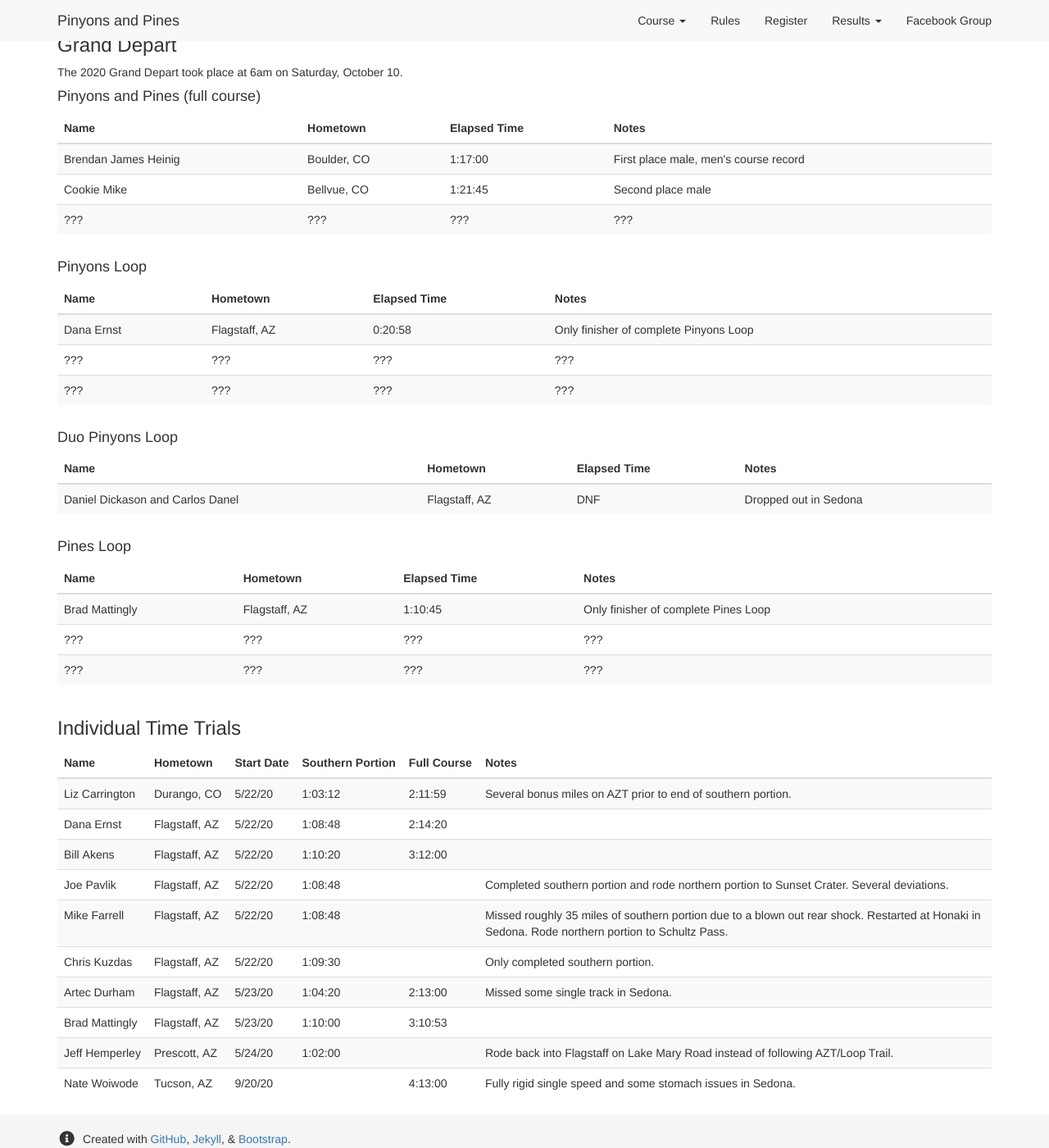
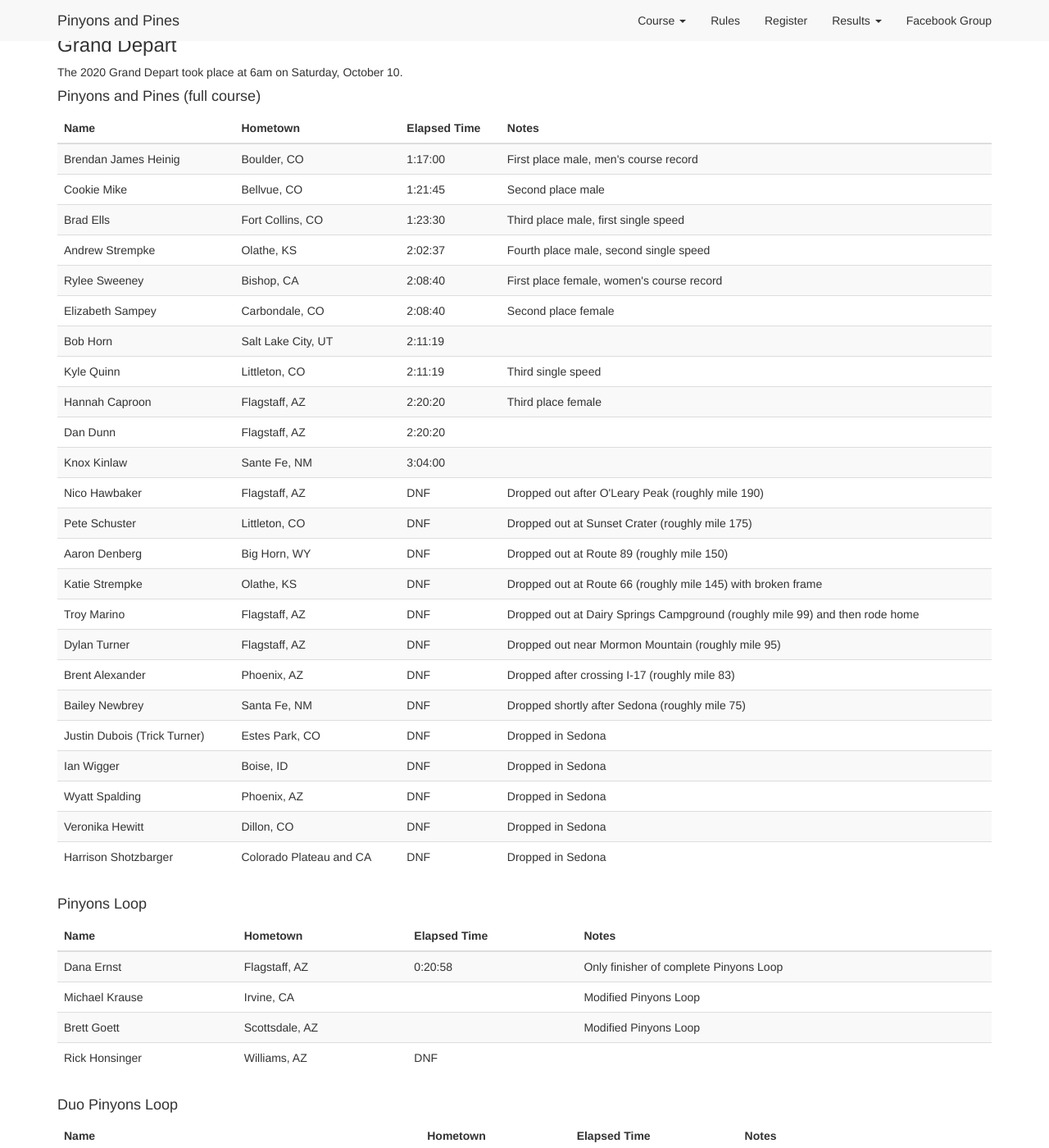
Before and after one commit to dcernst/PinyonsPines, a Jekyll site: the page built from results2020.md, in a window 1280 px wide and 1400 px high, scrolled down 558 px. Shown: the whole window at 82% size. Built offline with Jekyll 4.4.1, drawn with Linux system fonts in a browser that asks for light colours; nearby versions of some CDN libraries; some of the changed text lies outside the part shown.

Commit message:
Update to P&P results

```diff
--- a/results2020.md
+++ b/results2020.md
@@ -40,7 +40,91 @@ The 2020 Grand Depart took place at 6am on Saturday, October 10.
 </tr>
 
 <tr>
-<td>???</td>	<td>???</td>	<td>???</td>	<td>???</td>
+<td>Brad Ells</td>	<td>Fort Collins, CO</td>	<td>1:23:30</td>	<td>Third place male, first single speed</td>
+</tr>
+
+<tr>
+<td>Andrew Strempke</td>	<td>Olathe, KS</td>	<td>2:02:37</td>	<td>Fourth place male, second single speed</td>
+</tr>
+
+<tr>
+<td>Rylee Sweeney</td>	<td>Bishop, CA</td>	<td>2:08:40</td>	<td>First place female, women's course record</td>
+</tr>
+
+<tr>
+<td>Elizabeth Sampey</td>	<td>Carbondale, CO</td>	<td>2:08:40</td>	<td>Second place female</td>
+</tr>
+
+<tr>
+<td>Bob Horn</td>	<td>Salt Lake City, UT</td>	<td>2:11:19</td>	<td></td>
+</tr>
+
+<tr>
+<td>Kyle Quinn</td>	<td>Littleton, CO</td>	<td>2:11:19</td>	<td>Third single speed</td>
+</tr>
+
+<tr>
+<td>Hannah Caproon</td>	<td>Flagstaff, AZ</td>	<td>2:20:20</td>	<td>Third place female</td>
+</tr>
+
+<tr>
+<td>Dan Dunn</td>	<td>Flagstaff, AZ</td>	<td>2:20:20</td>	<td></td>
+</tr>
+
+<tr>
+<td>Knox Kinlaw</td>	<td>Sante Fe, NM</td>	<td>3:04:00</td>	<td></td>
+</tr>
+
+<tr>
+<td>Nico Hawbaker</td>	<td>Flagstaff, AZ</td>	<td>DNF</td>	<td>Dropped out after O'Leary Peak (roughly mile 190)</td>
+</tr>
+
+<tr>
+<td>Pete Schuster</td>	<td>Littleton, CO</td>	<td>DNF</td>	<td>Dropped out at Sunset Crater (roughly mile 175)</td>
+</tr>
+
+<tr>
+<td>Aaron Denberg</td>	<td>Big Horn, WY</td>	<td>DNF</td>	<td>Dropped out at Route 89 (roughly mile 150)</td>
+</tr>
+
+<tr>
+<td>Katie Strempke</td>	<td>Olathe, KS</td>	<td>DNF</td>	<td>Dropped out at Route 66 (roughly mile 145) with broken frame</td>
+</tr>
+
+<tr>
+<td>Troy Marino</td>	<td>Flagstaff, AZ</td>	<td>DNF</td>	<td>Dropped out at Dairy Springs Campground (roughly mile 99) and then rode home</td>
+</tr>
+
+<tr>
+<td>Dylan Turner</td>	<td>Flagstaff, AZ</td>	<td>DNF</td>	<td>Dropped out near Mormon Mountain (roughly mile 95)</td>
+</tr>
+
+<tr>
+<td>Brent Alexander</td>	<td>Phoenix, AZ</td>	<td>DNF</td>	<td>Dropped after crossing I-17 (roughly mile 83)</td>
+</tr>
+
+<tr>
+<td>Bailey Newbrey</td>	<td>Santa Fe, NM</td>	<td>DNF</td>	<td>Dropped shortly after Sedona (roughly mile 75)</td>
+</tr>
+
+<tr>
+<td>Justin Dubois (Trick Turner)</td>	<td>Estes Park, CO</td>	<td>DNF</td>	<td>Dropped in Sedona</td>
+</tr>
+
+<tr>
+<td>Ian Wigger</td>	<td>Boise, ID</td>	<td>DNF</td>	<td>Dropped in Sedona</td>
+</tr>
+
+<tr>
+<td>Wyatt Spalding</td>	<td>Phoenix, AZ</td>	<td>DNF</td>	<td>Dropped in Sedona</td>
+</tr>
+
+<tr>
+<td>Veronika Hewitt</td>	<td>Dillon, CO</td>	<td>DNF</td>	<td>Dropped in Sedona</td>
+</tr>
+
+<tr>
+<td>Harrison Shotzbarger</td>	<td>Colorado Plateau and CA</td>	<td>DNF</td>	<td>Dropped in Sedona</td>
 </tr>
 
 </tbody>
@@ -68,11 +152,15 @@ The 2020 Grand Depart took place at 6am on Saturday, October 10.
 </tr>
 
 <tr>
-<td>???</td>	<td>???</td>	<td>???</td>	<td>???</td>
+<td>Michael Krause</td>	<td>Irvine, CA</td>	<td></td>	<td>Modified Pinyons Loop</td>
 </tr>
 
 <tr>
-<td>???</td>	<td>???</td>	<td>???</td>	<td>???</td>
+<td>Brett Goett</td>	<td>Scottsdale, AZ</td>	<td></td>	<td>Modified Pinyons Loop</td>
+</tr>
+
+<tr>
+<td>Rick Honsinger</td>	<td>Williams, AZ</td>	<td>DNF</td>	<td></td>
 </tr>
 
 </tbody>
@@ -124,11 +212,19 @@ The 2020 Grand Depart took place at 6am on Saturday, October 10.
 </tr>
 
 <tr>
-<td>???</td>	<td>???</td>	<td>???</td>	<td>???</td>
+<td>Ian Crombie</td>	<td>Tucson, AZ</td>	<td></td>	<td>Completed a modified loop</td>
 </tr>
 
 <tr>
-<td>???</td>	<td>???</td>	<td>???</td>	<td>???</td>
+<td>Artec Durham</td>	<td>Flagstaff, AZ</td>	<td>DNF</td>	<td>Completed a modified loop</td>
+</tr>
+
+<tr>
+<td>Rich Wolf</td>	<td>Julian, CA</td>	<td>DNF</td>	<td></td>
+</tr>
+
+<tr>
+<td>Anthony Farley</td>	<td>Salt Lake City, UT</td>	<td>DNF</td>	<td></td>
 </tr>
 
 </tbody>
```
